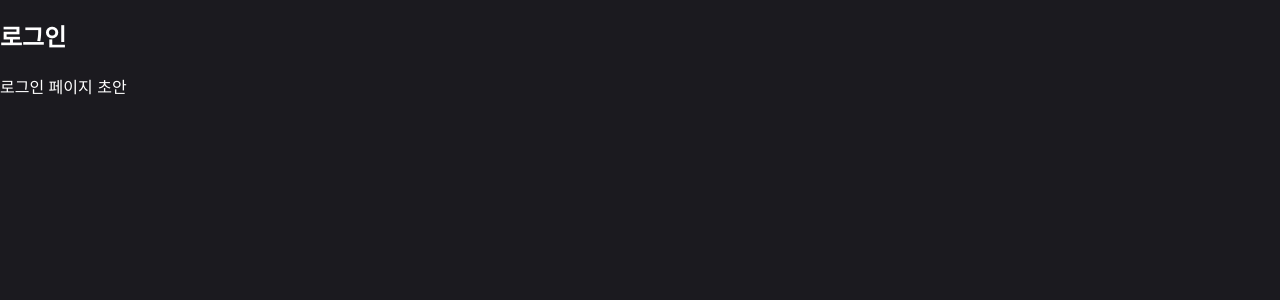
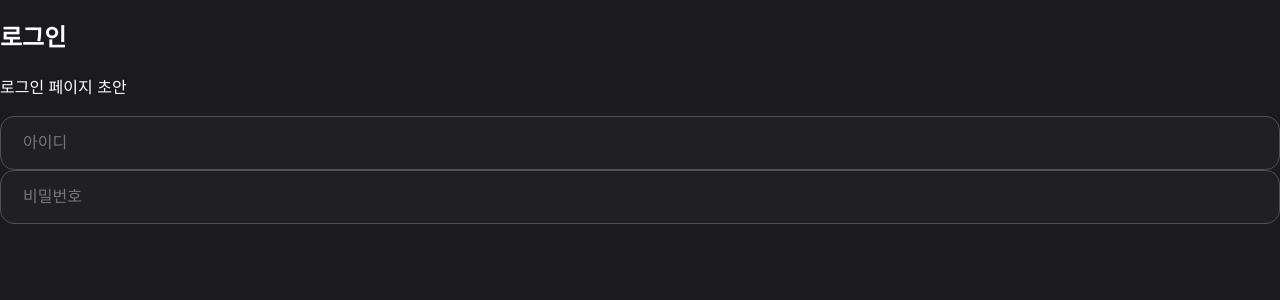
Before and after one commit to douk9909/DoingFarm, a Next.js app: page /login in a window 1280 px wide. Shown: the top 300 px of the page. Built offline with nearby package versions, Linux system fonts and the light colour scheme.

Commit message:
feat: input type 설계 작업

```diff
--- a/src/app/(auth)/login/page.tsx
+++ b/src/app/(auth)/login/page.tsx
@@ -1,8 +1,12 @@
+import { Input } from '../../../components/common/input/Input';
+
 export default function LoginPage() {
   return (
     <section>
       <h1>로그인</h1>
       <p>로그인 페이지 초안</p>
+      <Input placeholder="아이디" />
+      <Input placeholder="비밀번호" type="password" />
     </section>
   );
 }
--- a/src/components/common/input/Input.module.css
+++ b/src/components/common/input/Input.module.css
@@ -1,4 +1,11 @@
-.container {
+.wrapper {
+  display: flex;
+  flex-direction: column;
+  align-items: flex-start;
+  gap: 6px;
+}
+
+.inputContainer {
   width: 100%;
   height: 54px;
   padding: 6px 20px;
@@ -7,18 +14,27 @@
   align-items: center;
   gap: 8px;
 
-  background-color: var(--color-black-200);
   border-radius: 14px;
   border: 1px solid var(--color-gray-300);
+  background-color: var(--color-black-200);
+}
+
+.inputContainer:focus-within {
+  border-color: var(--color-blue-300);
 }
 
 .inputStyle {
   flex: 1;
   height: 100%;
 
-  background-color: transparent;
   border: none;
   outline: none;
+  color: var(--color-gray-800);
+  background-color: transparent;
+
+  ::placeholder {
+    color: var(--color-gray-600);
+  }
 }
 
 .iconWrapper {
@@ -28,3 +44,7 @@
 
   cursor: pointer;
 }
+
+.errorMsg {
+  color: var(--color-danger);
+}
--- a/src/components/common/input/Input.tsx
+++ b/src/components/common/input/Input.tsx
@@ -1,12 +1,38 @@
+import { ComponentType, InputHTMLAttributes, forwardRef } from 'react';
 import styles from './Input.module.css';
 import { cn } from '@/lib/utils/cn';
 
-function Input() {
+type IconType = ComponentType<{ size?: number; color?: string }>;
+
+interface InputProps extends InputHTMLAttributes<HTMLInputElement> {
+  leftIcon?: IconType;
+  rightIcon?: IconType;
+  onRightClick?: () => void;
+
+  limit?: number;
+  errorMsg?: string;
+}
+
+export const Input = forwardRef<HTMLInputElement, InputProps>(function Input(
+  { leftIcon: LeftIcon, rightIcon: RightIcon, onRightClick, limit, errorMsg, ...props }: InputProps,
+  ref,
+) {
   return (
-    <div className={styles.container}>
-      <div className={styles.iconWrapper}></div>
-      <input className={styles.inputStyle} />
-      <div className={styles.iconWrapper}></div>
+    <div className={styles.wrapper}>
+      <div className={styles.inputContainer}>
+        {LeftIcon && (
+          <div className={styles.iconWrapper}>
+            <LeftIcon size={20} />
+          </div>
+        )}
+        <input className={styles.inputStyle} {...props} ref={ref} />
+        {RightIcon && (
+          <div className={styles.iconWrapper} onClick={onRightClick}>
+            <RightIcon size={24} />
+          </div>
+        )}
+      </div>
+      {errorMsg && <p className={styles.errorMsg}>{errorMsg}</p>}
     </div>
   );
-}
+});
```
